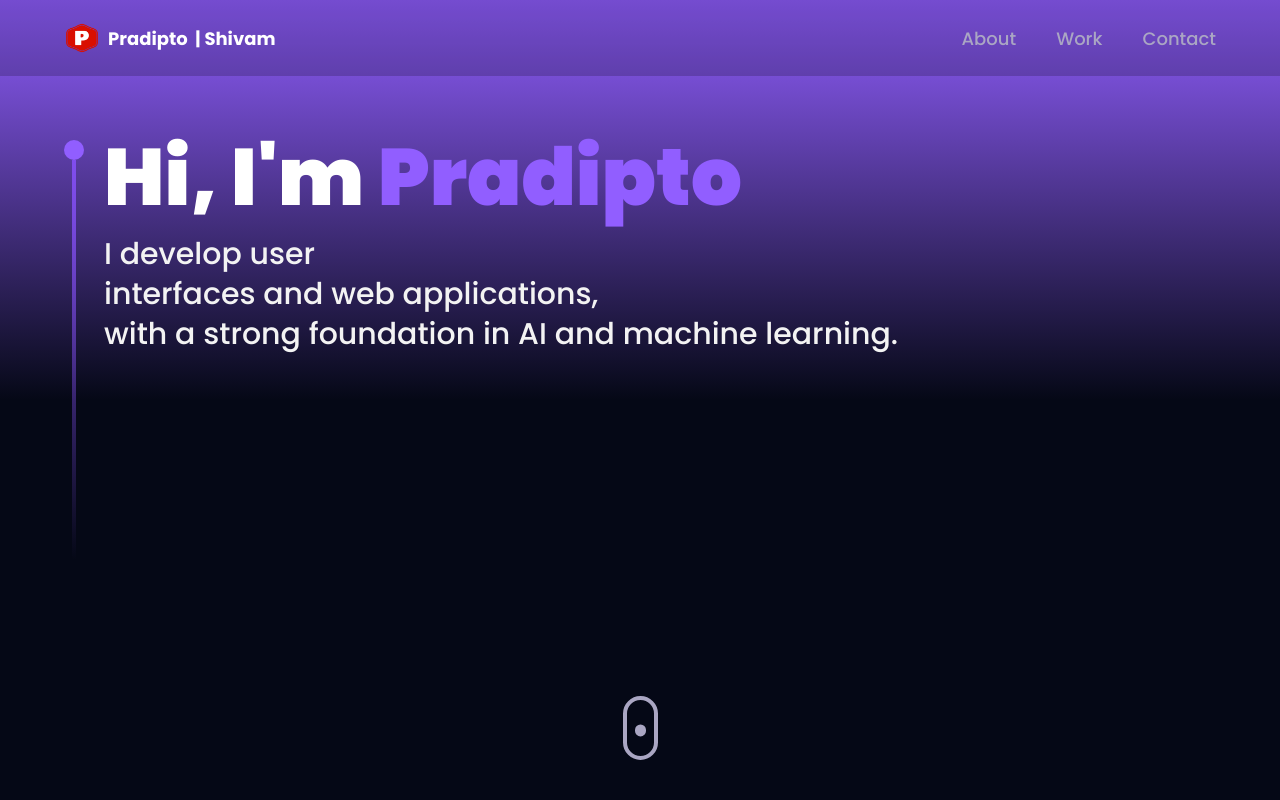
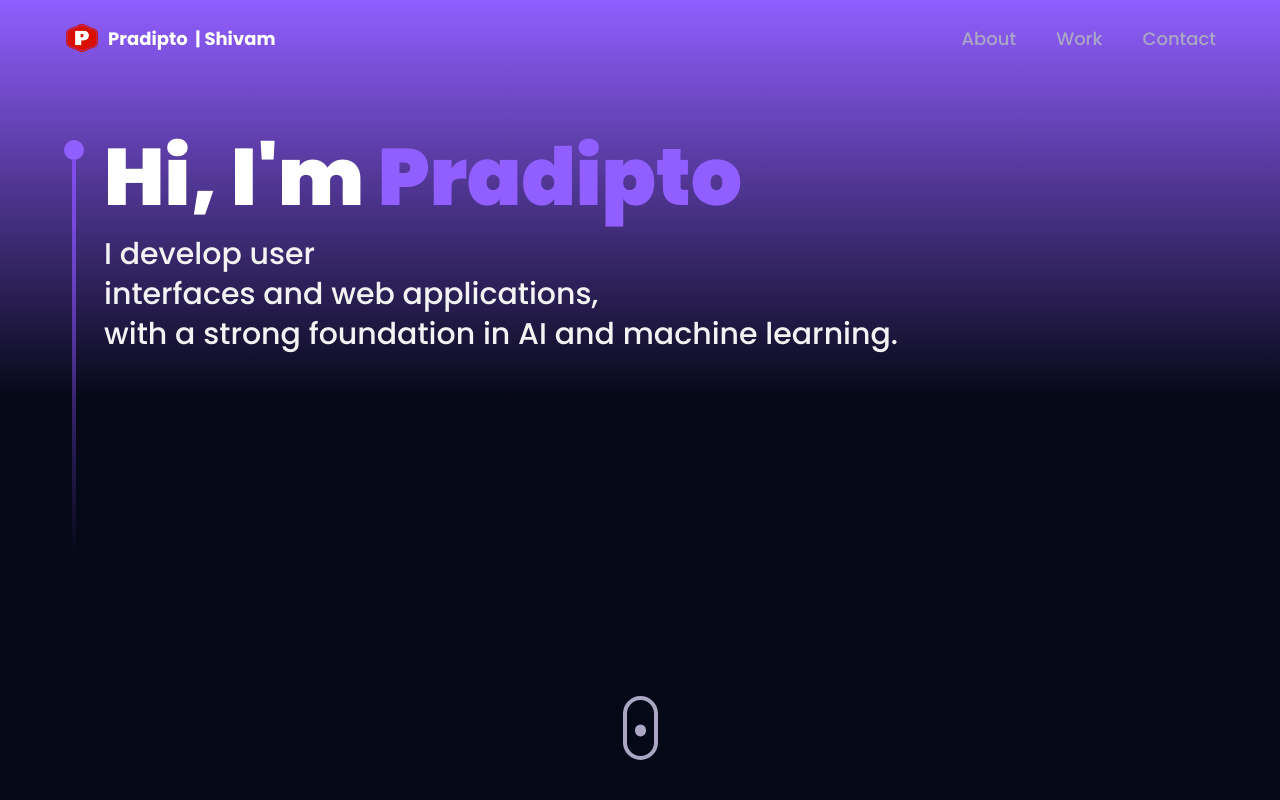
Before and after one commit to ggps2002/Portfolio, a React (Vite) app: page / in a window 1280 px wide. Shown: the top 800 px of the page. Built offline with nearby package versions, Linux system fonts and the light colour scheme.

Commit message:
update navbar

```diff
--- a/src/components/Navbar.jsx
+++ b/src/components/Navbar.jsx
@@ -37,8 +37,7 @@ const Navbar = () => {
     handleIconActive();
   }, []);
   return (
-    <div className='absolute z-20 bg-[#724BCB]'>
-      <nav className={`${styles.paddingX} w-full flex items-center py-5 fixed top-0 z-20 bg-primary bg-opacity-20`}>
+      <nav className={`${styles.paddingX} w-full flex items-center py-5 fixed top-0 z-20 bg-inherit bg-opacity-50`}>
       <div className='w-full flex justify-between items-center max-w-7xl mx-auto'>
         <Link to="/" className='flex items-center gap-2'  onClick={() => {
           setActive("");
@@ -69,8 +68,6 @@ const Navbar = () => {
       </div>
     </nav>
 
-    </div>
-
   )
 }
 
--- a/src/components/ProjectButton.jsx
+++ b/src/components/ProjectButton.jsx
@@ -1,5 +1,7 @@
 import React, {useState} from 'react'
 import {github} from '../assets';
+import { all } from 'three/examples/jsm/nodes/Nodes.js';
+import { easeInOut } from 'framer-motion';
 
 const ProjectButton = (props) => {
     const [divTop, setTopDiv] = useState(false)
@@ -18,7 +20,7 @@ const ProjectButton = (props) => {
     }
   return (
     <>
-    <div onMouseEnter={handleMouseEnter} onMouseLeave={handleMouseLeave}  className={`fixed bottom-[10vh] z-[100] right-[10vw] h-[60vh] w-[30vw] bg-tertiary ${!divTop && "hidden"} rounded-lg`}>
+    <div onMouseEnter={handleMouseEnter} onMouseLeave={handleMouseLeave}  className={`fixed bottom-[10vh] z-[100] right-[10vw] h-[60vh] w-[30vw] bg-tertiary ${!divTop && "hidden"} rounded-lg `}>
         <a href={props.project.liveURL} target="_blank" rel="noopener noreferrer"><div onMouseEnter={handleVidDivMouseEnter} onMouseLeave={handleVidDivMouseLeave}  className=' h-1/2 w-full'>
             {!showVid ? <img className=' max-h-full w-full object-cover' src={props.project.image} alt="" />:<img className=' max-h-full w-full object-cover'  src={props.project.vid} alt="" />}
         </div></a>
```
